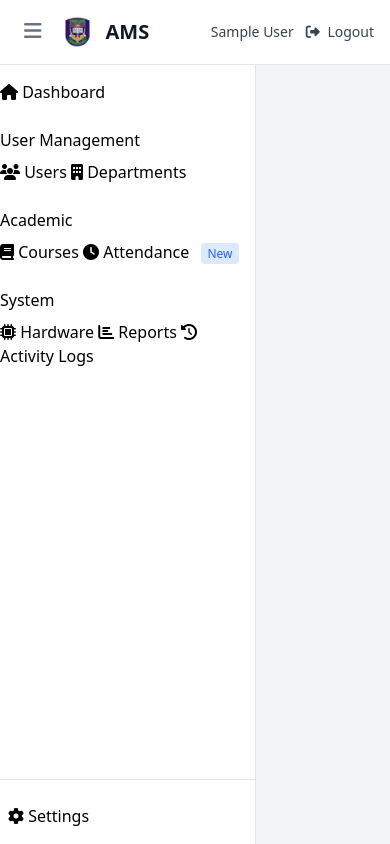
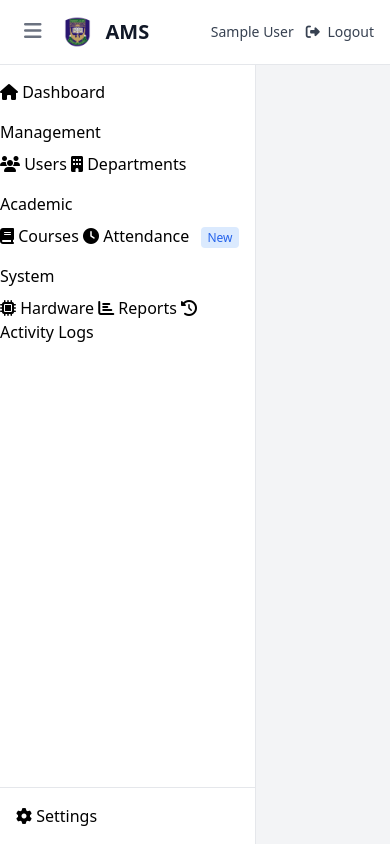
Before and after one commit to Barryhack/UNILORIN-AMS, a Flask app: page /admin/user/1 in a window 390 px wide. Run offline with Flask 3, Linux system fonts and the light colour scheme; the visitor is signed in with stand-in values (Sample User, id 1); parts of the project's set-up code (start-up, migrations or seed data) failed here and were passed over; some libraries are stand-ins or nearby versions.

Commit message:
fix: Improve sidebar layout and styling
- Fix sidebar layout and spacing
- Improve navigation item styles
- Better section organization
- Fix scrolling behavior
- Enhance mobile responsiveness

```diff
--- a/app/templates/admin/admin_base.html
+++ b/app/templates/admin/admin_base.html
@@ -55,8 +55,8 @@
         }
 
         .nav-link {
-            @apply flex items-center px-4 py-2.5 text-sm font-medium transition-all duration-200;
-            @apply text-gray-600 hover:text-gray-900 hover:bg-gray-50 rounded-lg mx-2;
+            @apply flex items-center px-4 py-2 text-sm font-medium transition-all duration-200;
+            @apply text-gray-600 hover:text-gray-900 hover:bg-gray-50 rounded-lg;
         }
 
         .nav-link.active {
@@ -77,7 +77,7 @@
         }
 
         .section-title {
-            @apply px-6 text-xs font-semibold text-gray-400 uppercase tracking-wider;
+            @apply px-4 text-xs font-semibold text-gray-400 uppercase tracking-wider;
         }
     </style>
 </head>
@@ -134,10 +134,10 @@
         :class="{'sidebar-width': !sidebarCollapsed, 'sidebar-collapsed': sidebarCollapsed, '-translate-x-full': !sidebarOpen}"
         class="fixed top-16 bottom-0 left-0 z-20 bg-white border-r border-gray-200 sidebar-transition lg:translate-x-0">
 
-        <nav class="flex flex-col h-full py-4">
-            <div class="flex-1 space-y-4 overflow-y-auto custom-scrollbar">
-                <!-- Main Navigation -->
-                <div class="space-y-1">
+        <nav class="flex flex-col h-full overflow-y-auto custom-scrollbar">
+            <div class="flex-1 py-4 space-y-4">
+                <!-- Overview -->
+                <div>
                     <a href="{{ url_for('admin.dashboard') }}"
                        class="nav-link group {{ 'active' if request.endpoint == 'admin.dashboard' else '' }}">
                         <i class="fas fa-home"></i>
@@ -145,9 +145,9 @@
                     </a>
                 </div>
 
-                <!-- User Management -->
-                <div class="pt-2">
-                    <h3 class="section-title mb-2" x-show="!sidebarCollapsed">User Management</h3>
+                <!-- Management -->
+                <div>
+                    <h3 class="section-title mb-2" x-show="!sidebarCollapsed">Management</h3>
                     <div class="space-y-1">
                         <a href="{{ url_for('admin.manage_users') }}"
                            class="nav-link group {{ 'active' if request.endpoint == 'admin.manage_users' else '' }}">
@@ -163,7 +163,7 @@
                 </div>
 
                 <!-- Academic -->
-                <div class="pt-2">
+                <div>
                     <h3 class="section-title mb-2" x-show="!sidebarCollapsed">Academic</h3>
                     <div class="space-y-1">
                         <a href="{{ url_for('admin.manage_courses') }}"
@@ -183,7 +183,7 @@
                 </div>
 
                 <!-- System -->
-                <div class="pt-2">
+                <div>
                     <h3 class="section-title mb-2" x-show="!sidebarCollapsed">System</h3>
                     <div class="space-y-1">
                         <a href="{{ url_for('admin.hardware') }}"
@@ -206,12 +206,14 @@
             </div>
 
             <!-- Settings -->
-            <div class="mt-6 pt-6 border-t border-gray-200 px-2">
-                <a href="{{ url_for('admin.settings') }}"
-                   class="nav-link group {{ 'active' if request.endpoint == 'admin.settings' else '' }}">
-                    <i class="fas fa-cog"></i>
-                    <span class="nav-text" x-show="!sidebarCollapsed">Settings</span>
-                </a>
+            <div class="mt-auto border-t border-gray-200">
+                <div class="p-4">
+                    <a href="{{ url_for('admin.settings') }}"
+                       class="nav-link group {{ 'active' if request.endpoint == 'admin.settings' else '' }}">
+                        <i class="fas fa-cog"></i>
+                        <span class="nav-text" x-show="!sidebarCollapsed">Settings</span>
+                    </a>
+                </div>
             </div>
         </nav>
     </aside>
```
